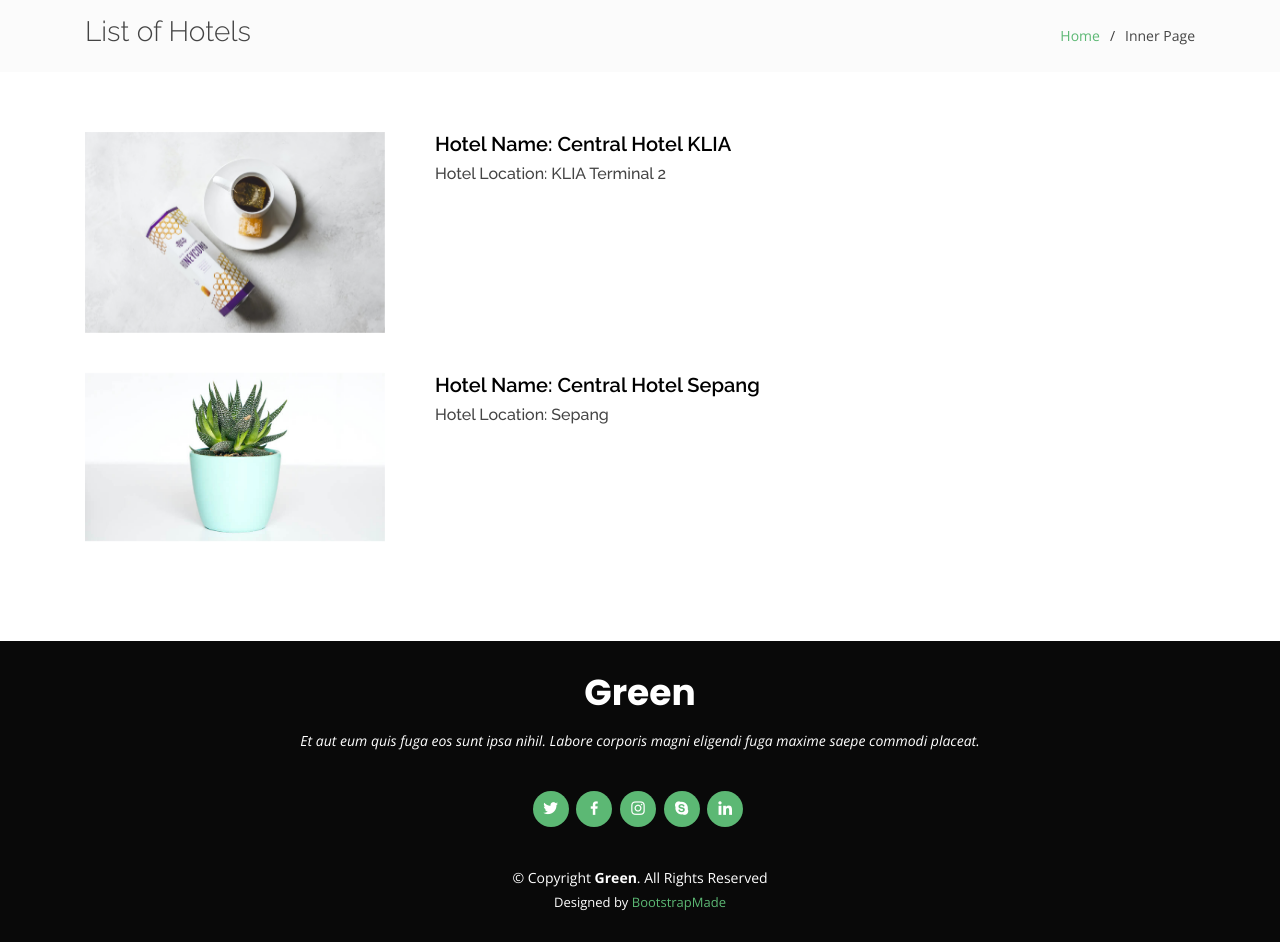
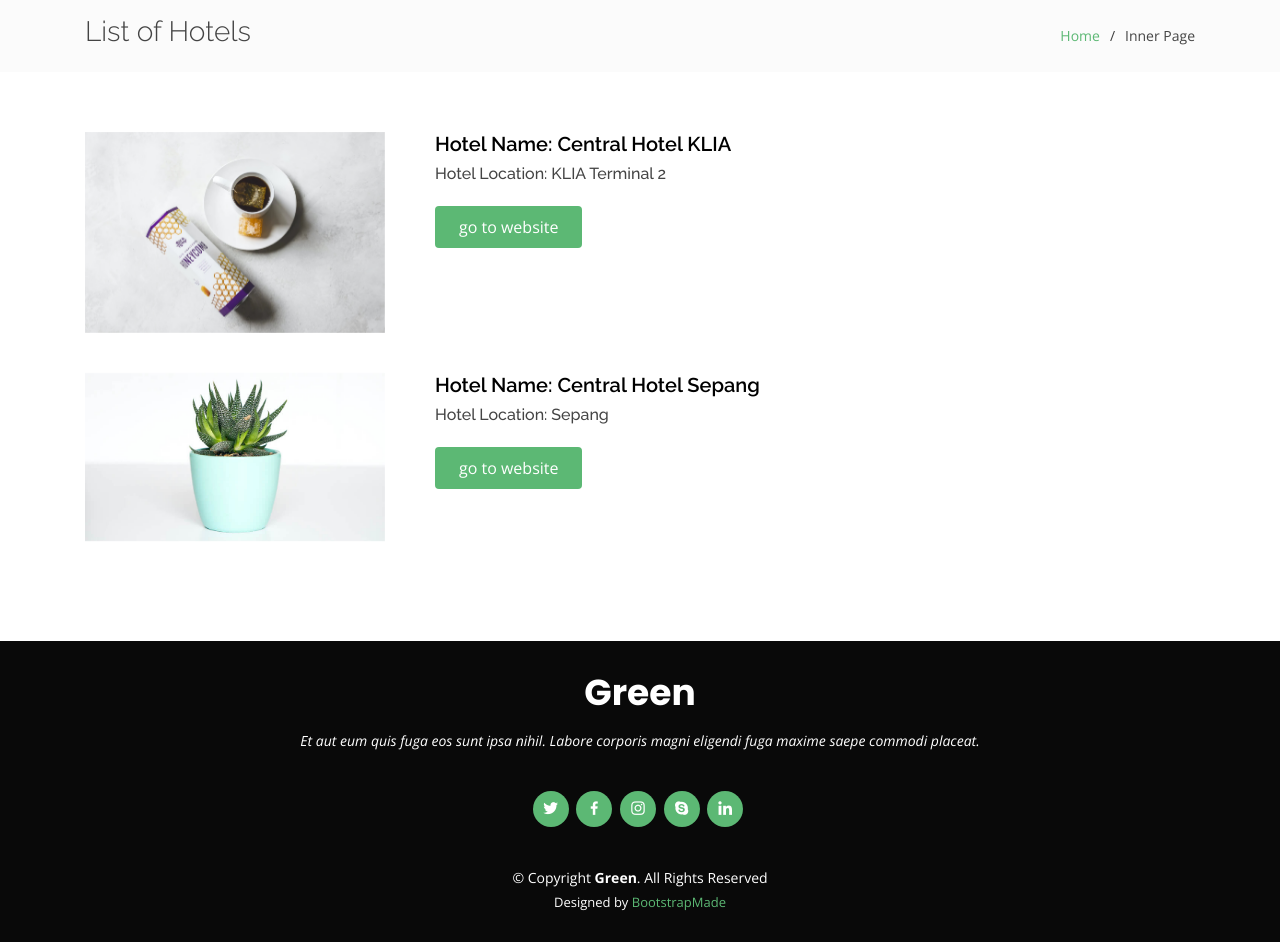
Before and after one commit to pbaldika/webpro-project, a PHP site: page /hotel-list.php in a window 1280 px wide. Shown: the part 122-1064 px from the top of the page. Run offline with PHP 8.4, Linux system fonts and the light colour scheme; data comes from the database, SQL or seed files in the repository.

Commit message:
added go to hotel website button

```diff
--- a/assets/css/hotel-list.css
+++ b/assets/css/hotel-list.css
@@ -35,3 +35,13 @@
   color: #66DE93;
   font-weight: 1000;
 }
+
+.goto-button
+{
+    background: #5cb874;
+    border: 0;
+    padding: 10px 24px;
+    color: #fff;
+    transition: 0.4s;
+    border-radius: 4px;
+}
--- a/hotel-list.php
+++ b/hotel-list.php
@@ -77,7 +77,7 @@ include('assets/includes/config.php');
                                 <h4>Hotel Name: <?php echo htmlentities($result->htl_name); ?></h4>
                                 <h6>Hotel Location: <?php echo htmlentities($result->htl_location); ?></h6>
                                 <br>
-
+                                <a href="" class="goto-button">go to website</a>
                             </div>
                         </div>
                 <?php }
```
